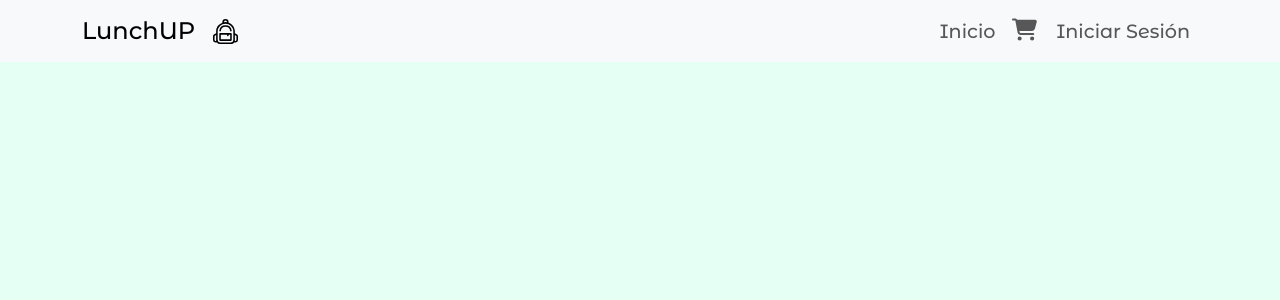
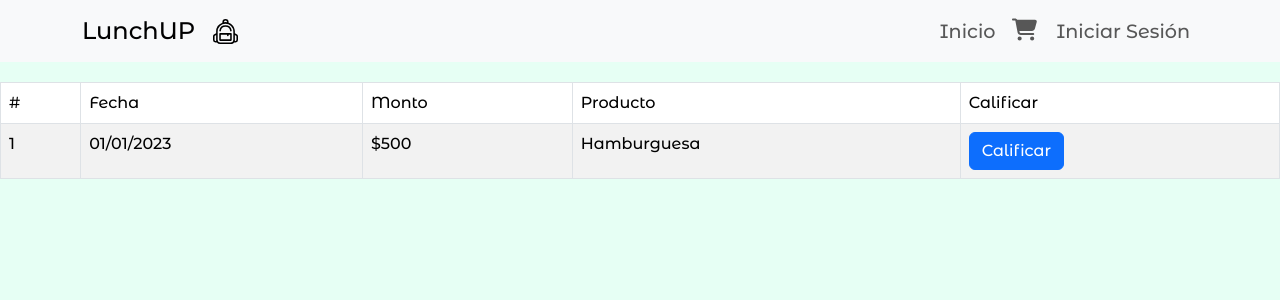
Before and after one commit to LaunchUP-INC/LunchUP-FRONT, a React (Vite) app: page /history in a window 1280 px wide. Shown: the top 300 px of the page. Built offline with nearby package versions, Linux system fonts and the light colour scheme.

Commit message:
se creo el componente para el historial de compras

```diff
--- a/src/App.jsx
+++ b/src/App.jsx
@@ -16,7 +16,7 @@ import ProfileEdit from "./Views/ProfileEdit";
 import PaymentSuccessView from "./Views/PaymentSuccessView";
 import PaymentErrorView from "./Views/PaymentErrorView";
 import { ProtectedRoute, ProtectAdminRoutes } from "./Views/RoutesProtection/RoutesProtection";
-
+import BuyHistory from "./Views/BuyHistory";
 
 function App() {
 
@@ -33,6 +33,7 @@ function App() {
         <Route path="/shopping" element={<ProtectedRoute><ShoppingCartView /></ProtectedRoute>} />
         <Route path="/profile" element={<ProtectedRoute><ProfileUserView /></ProtectedRoute>} />
         <Route path="/profile/edit" element={<ProtectedRoute><ProfileEdit /></ProtectedRoute>} />
+        <Route path="/history" element={<BuyHistory />} />
         <Route path="/payment-success" element={<PaymentSuccessView />} />
         <Route path="/payment-error" element={<PaymentErrorView />} />
 
--- /dev/null
+++ b/src/Views/BuyHistory.jsx
@@ -0,0 +1,11 @@
+import BuyHistorial from "../components/BuyHistorial/BuyHIstorial";
+
+
+const BuyHistory = () => {
+    return (
+        <div>
+            <BuyHistorial />
+        </div>
+    )
+}
+export default BuyHistory
--- /dev/null
+++ b/src/components/BuyHistorial/BuyHIstorial.jsx
@@ -0,0 +1,68 @@
+import Modal from "react-modal";
+import styles from "./BuyHistorial.module.css";
+import { Table, Button } from "react-bootstrap";
+import { useState } from "react";
+import RatingModal from "../RatingModal/RatingModal";
+import { FaWindowClose } from "react-icons/fa";
+const BuyHistorial = () => {
+const [rating, setRating] = useState(0);
+const [showModal, setShowModal] = useState(false);
+const handleClick = (value) => {
+    setRating(value);
+    setShowModal(true);
+}
+    return (
+        <div>
+
+            <Table striped bordered hover>
+                <thead>
+                    <tr>
+                        <th>#</th>
+                        <th>Fecha</th>
+                        <th>Monto</th>
+                        <th>Producto</th>
+                        <th>Calificar</th>
+                    </tr>
+                </thead>
+                <tbody>
+                    <tr>
+                        <td>1</td>
+                        <td>01/01/2023</td>
+                        <td>$500</td>
+                        <td>Hamburguesa</td>
+                        <td><Button variant="primary" onClick={handleClick}>Calificar</Button></td>
+                    </tr>
+                </tbody>
+            </Table>
+
+            <div>
+                <Modal
+                    isOpen={showModal}
+                    onRequestClose={() => setShowModal(false)}
+                    style={{
+                        content: {
+                            top: '50%',
+                            left: '50%',
+                            right: 'auto',
+                            bottom: 'auto',
+                            marginRight: '-50%',
+                            transform: 'translate(-50%, -50%)',
+                        },
+                    }}
+                    >
+                    <div>
+                        <Button variant="danger" onClick={() => setShowModal(false)} className={styles.closeButton}>X </Button>
+                        <h2>Calificar</h2>
+                        <p>Dinos que te parecio el plato</p>
+                        <RatingModal rating={rating} setRating={setRating}/>
+                        <Button variant="primary" onClick={() => setShowModal(false)}>Calificar</Button>
+                    </div>
+                </Modal>
+            </div>
+        </div>
+    )
+
+
+}
+
+export default BuyHistorial;
--- /dev/null
+++ b/src/components/BuyHistorial/BuyHistorial.module.css
@@ -0,0 +1,16 @@
+.closeButton {
+    position: absolute;
+    top: 10px;
+    right: 10px;
+    border: none;
+    border-radius: 5px;
+    font-size: large;
+    justify-content: center;
+    text-align: center;
+    height: 30px 30px;
+    width: 30px 30px;
+  }
+
+  .closeButton:hover {
+    cursor: pointer;
+}
--- a/src/components/Profile/ProfileActions.jsx
+++ b/src/components/Profile/ProfileActions.jsx
@@ -39,6 +39,14 @@ const ProfileActions = () => {
       >
         Mis publicaciones
       </Button>
+      <Button
+        variant="success"
+        onClick={() => navigate("/history")}
+
+      >
+        Mis Compras
+      </Button>
+
     </div>
   );
 };
--- a/src/components/RatingModal/RatingModal.jsx
+++ b/src/components/RatingModal/RatingModal.jsx
@@ -2,9 +2,18 @@ import React, { useState } from 'react';
 import styles from './RatingModal.module.css';
 
 const RatingModal = ({ rating, setRating }) => {
+  const [hoverRating, setHoverRating] = useState(0);
 
   const handleClick = (value) => {
     setRating(value);
+  };
+
+  const handleMouseEnter = (value) => {
+    setHoverRating(value);
+  };
+
+  const handleMouseLeave = () => {
+    setHoverRating(0);
   };
 
   return (
@@ -12,8 +21,12 @@ const RatingModal = ({ rating, setRating }) => {
       {[1, 2, 3, 4, 5].map((value) => (
         <span
           key={value}
-          className={value <= rating ? styles.filledStar : styles.emptyStar}
+          className={
+            value <= (hoverRating || rating) ? styles.filledStar : styles.emptyStar
+          }
           onClick={() => handleClick(value)}
+          onMouseEnter={() => handleMouseEnter(value)}
+          onMouseLeave={handleMouseLeave}
         >
           &#9733;
         </span>
```
Also changed, not shown: src/components/RatingModal/RatingModal.module.css (indentation only).
